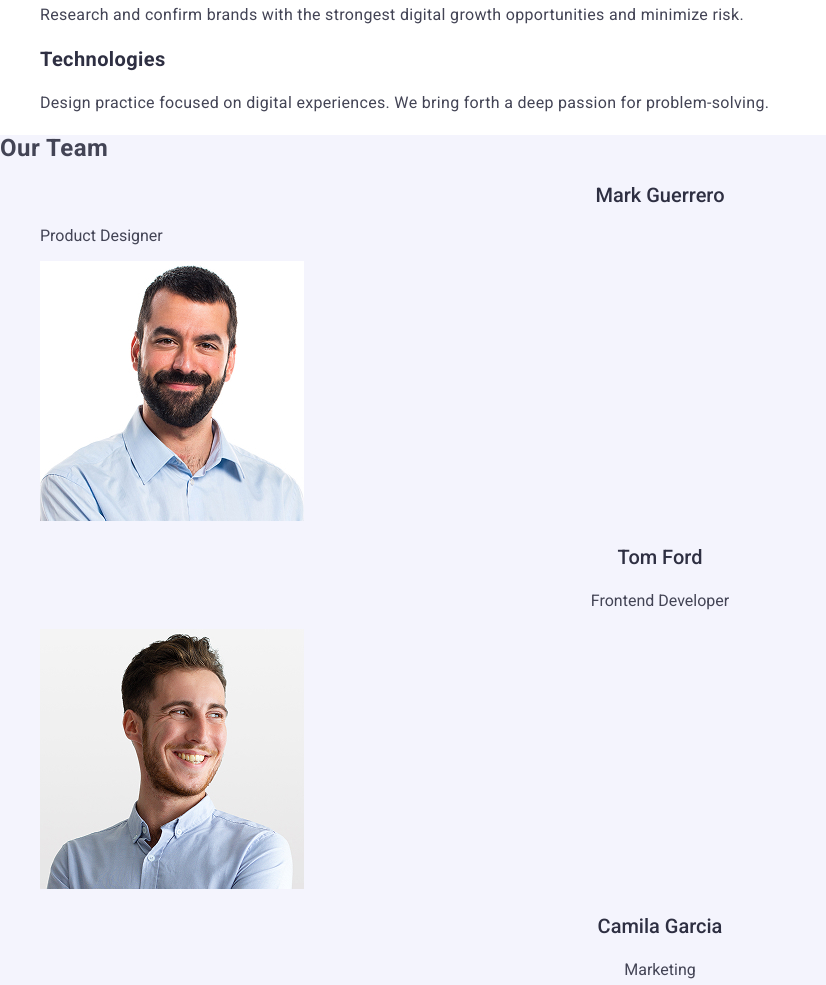
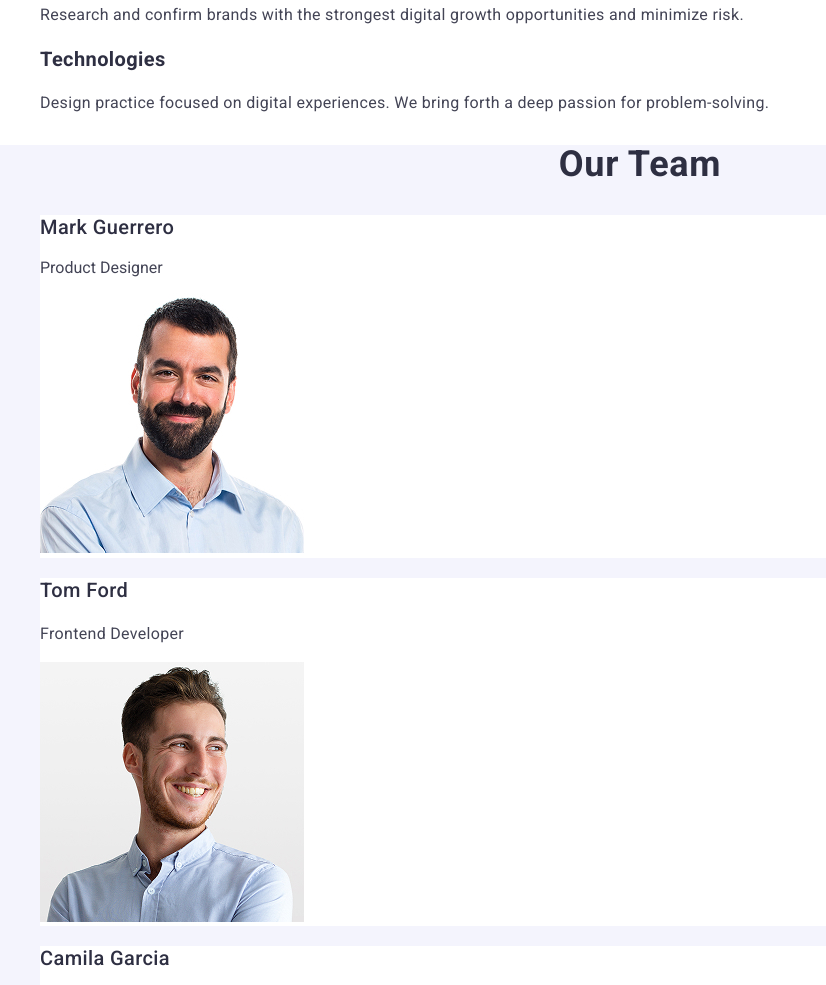
Before and after one commit to MariaVerstiak/goit-markup-hw-02, a plain HTML site: page index.html in a window 1280 px wide. Shown: the part 686-1671 px from the top of the page, without its empty margins (0-826 px from the left). Drawn offline with nearby package versions, Linux system fonts and the light colour scheme.

Commit message:
correct mistakes

```diff
--- a/css/styles.css
+++ b/css/styles.css
@@ -84,7 +84,6 @@ ul{
 }
 
 .order-button{
-    box-shadow: 0 4px 4px 0 rgba(0, 0, 0, 0.15);
     background: #4d5ae5;
     padding: 16px 32px;
     font-weight: 500;
@@ -135,32 +134,42 @@ ul{
 }
 
 .team-title{
+    font-size: 36px;
+    line-height: 1.11;
+    text-align: center;
     letter-spacing: 0.02em;
     text-transform: capitalize;
+    color: #2e2f42;
 }
 
-.team-member{
+.team-list{
+    background-color: #FFFFFF;
+}
+
+.team-person{
     font-weight: 500;
     font-size: 20px;
     line-height: 1.2;
     font-size: 20px;
     line-height: 120%;
-    letter-spacing: normal;
-    text-align: center;
+    letter-spacing: 0.02em;
     color: #2e2f42;
 }
 
 .team-member-vacantion{
     font-size: 16px;
     line-height: 150%;
-    letter-spacing: normal;
-    text-align: center;
+    letter-spacing: 0.02em;
     color: #434455;
 }
 
 .portfolio-title{
+    font-size: 36px;
+    line-height: 1.11;
+    text-align: center;
     letter-spacing: 0.02em;
     text-transform: capitalize;
+    color: #2e2f42;
 }
 
 .name-of-portfolio{
--- a/index.html
+++ b/index.html
@@ -61,22 +61,22 @@
         <h2 class="team-title">Our Team</h2>
         <ul class="team-mem">
             <li class="team-list">
-                <h3 class="team-member">Mark Guerrero</h3>
+                <h3 class="team-person">Mark Guerrero</h3>
                 <p class="team-member-vacation">Product Designer</p>
                 <img src="./images/teamcard1.jpg" alt="Mark Guerrero" width="264" height="260">
             </li>
             <li class="team-list">
-                <h3 class="team-member">Tom Ford</h3>
+                <h3 class="team-person">Tom Ford</h3>
                 <p class="team-member-vacantion">Frontend Developer</p>
                 <img src="./images/teamcard2.jpg" alt="Tom Ford" width="264" height="260">
             </li>
             <li class="team-list">
-                <h3 class="team-member">Camila Garcia</h3>
+                <h3 class="team-person">Camila Garcia</h3>
                 <p class="team-member-vacantion">Marketing</p>
                 <img src="./images/teamcard3.jpg" alt="Camila Garcia" width="264" height="260">
             </li>
             <li class="team-list">
-                <h3 class="team-member">Daniel Wilson</h3>
+                <h3 class="team-person">Daniel Wilson</h3>
                 <p class="team-member-vacantion">UI Designer</p>
                 <img src="./images/teamcard4.jpg" alt="Daniel Wilson" width="264" height="260">
             </li>
```
